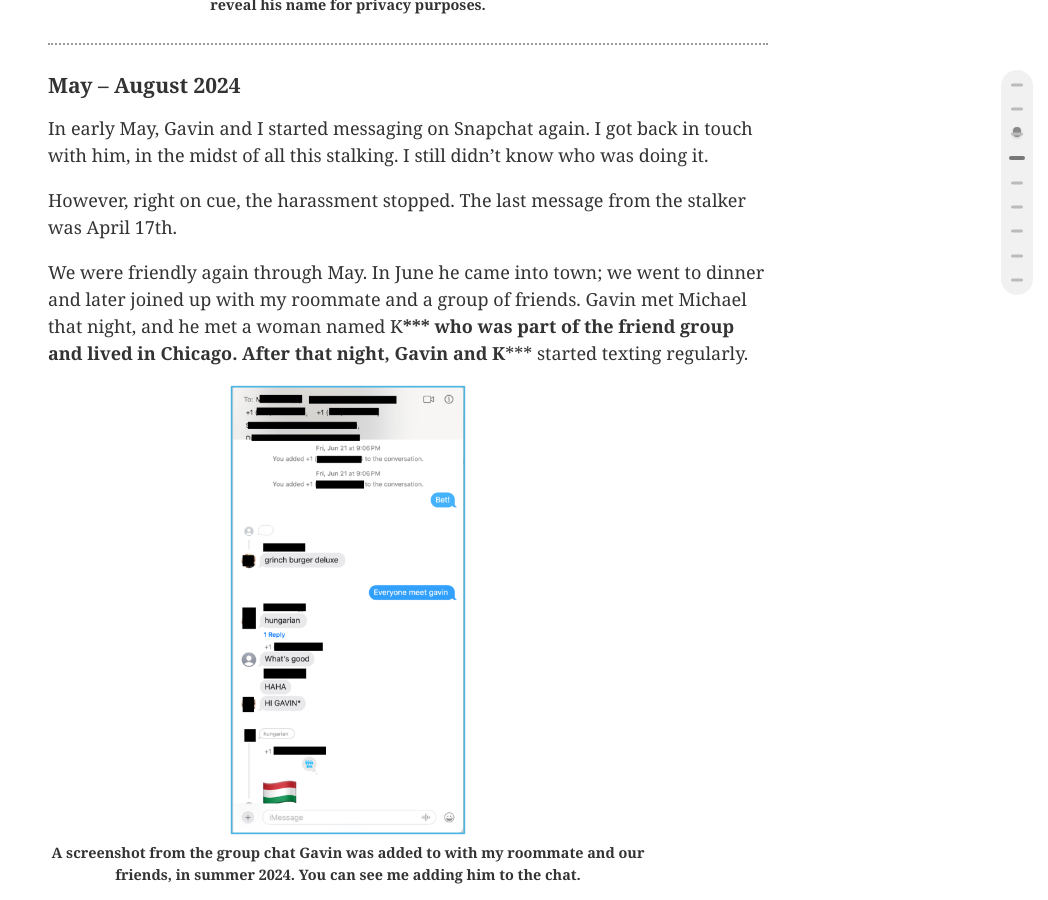
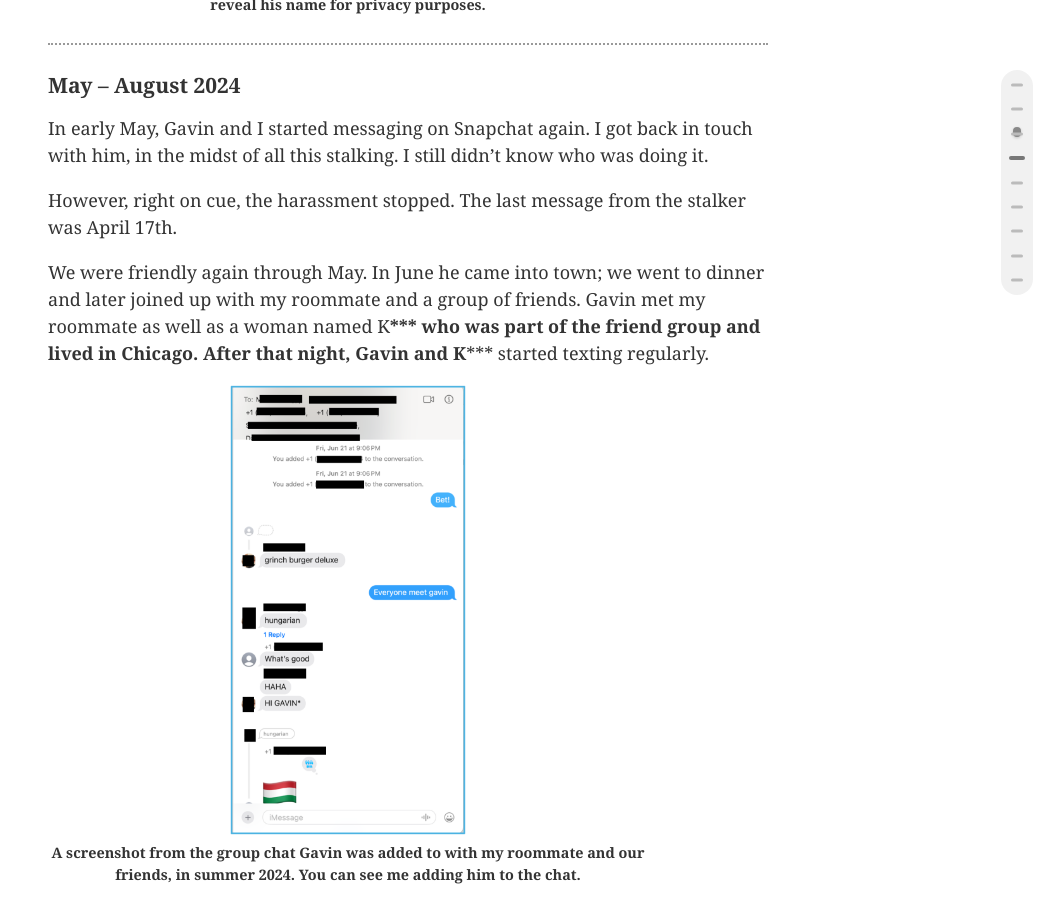
Before and after one commit to 0sps/sullivan.mx, a Jekyll site: the page built from _posts/2026-04-01-Gavin-Grier-stalker.md, in a window 1280 px wide and 900 px high, scrolled down 4468 px. Shown: the whole window, without its empty margins (232-1280 px from the left). Built offline with Jekyll 4.4.1, drawn with Linux system fonts in a browser that asks for light colours.

Commit message:
Update 2026-04-01-Gavin-Grier-stalker.md

```diff
--- a/_posts/2026-04-01-Gavin-Grier-stalker.md
+++ b/_posts/2026-04-01-Gavin-Grier-stalker.md
@@ -45,7 +45,7 @@
 **For the rest of this article, I will use BLUE outlines to denote text messages that came from Gavin's REAL number. RED outlines will indicate fake phone numbers; ones that resolve to no caller ID, are impossible to track down, and are associated with online carriers like Pinger and TextNow.**
 
 <figure style="max-width: 600px; text-align: center;">
-  <a href= "/assets/gavin1.png"><img src="/assets/gavin1.png" alt="S" style="height: 50vh;"></a>
+  <a href= "/assets/gavin1.png"><img src="/assets/gavin1.png" alt="S" style="max-height: 50vh;"></a>
   <figcaption>The stalker (Gavin) texting me. I had lost cell service for 3 days, and posted about it on my Snapchat story. At this point, I had Gavin added on Snapchat.</figcaption>
 </figure>
 
@@ -55,11 +55,11 @@
 
 <div style="display: flex; flex-wrap: wrap; justify-content: center; gap: 1rem;">
   <figure style="flex: 1 1 300px; max-width: 600px; text-align: center; margin: 0;">
-    <a href= "/assets/gavin3.png"><img src="/assets/gavin3.png" alt="S" style="height: 50vh; max-width: 100%; object-fit: contain;"></a>
+    <a href= "/assets/gavin3.png"><img src="/assets/gavin3.png" alt="S" style="max-height: 50vh; max-width: 100%; object-fit: contain;"></a>
     <figcaption>Another example of the texts I would receive. Notice how they use 'tmmr'.</figcaption>
   </figure>
   <figure style="flex: 1 1 300px; max-width: 600px; text-align: center; margin: 0;">
-    <a href= "/assets/gavin4.png"><img src="/assets/gavin4.png" alt="S" style="height: 50vh; max-width: 100%; object-fit: contain;"></a>
+    <a href= "/assets/gavin4.png"><img src="/assets/gavin4.png" alt="S" style="max-height: 50vh; max-width: 100%; object-fit: contain;"></a>
     <figcaption>This is from Gavin. Even as of 2025, he would text me using the spelling 'tmmr'. as you can see, no one else that I have texted has ever said 'tmmr'.</figcaption>
   </figure>
 </div>
@@ -68,7 +68,7 @@
 What jumped out immediately was the slang they would use. The numbers kept spelling things "fkn" and "tmmr." I noticed those spellings specifically because Gavin used them in his own texts to me. It's not common shorthand.
 
 <figure style="max-width: 600px; text-align: center;">
-  <a href= "/assets/gavin2.png"><img src="/assets/gavin2.png" alt="S" style="height: 50vh;"></a>
+  <a href= "/assets/gavin2.png"><img src="/assets/gavin2.png" alt="S" style="max-height: 50vh;"></a>
   <figcaption>This is a screenshot from Gavin's REAL number. As you can see, even as of 2025 he talks like this. He uses the word 'fkn'. no one else I have texted has ever used this spelling before; I searched it in my messages.</figcaption>
 </figure>
 
@@ -77,7 +77,7 @@
  Around late April, another phone number called me, but this was an iPhone. I searched the number and found it went to a man who lived in Seattle. I reached out, and this guy was very kind. He said that person said "his cousin" put him up to it.
 
 <figure style="max-width: 600px; text-align: center;">
-  <a href= "/assets/gavin5.png"><img src="/assets/gavin5.png" alt="S" style="height: 50vh;"></a>
+  <a href= "/assets/gavin5.png"><img src="/assets/gavin5.png" alt="S" style="max-height: 50vh;"></a>
   <figcaption>This is a screenshot from Gavin's cousin. I didn't know it at the time, but Gavin had his cousin prank call me. Like Gavin, this cousin is from seattle. I will not reveal his name for privacy purposes.</figcaption>
 </figure>
 
@@ -91,11 +91,11 @@
 
 However, right on cue, the harassment stopped. The last message from the stalker was April 17th.
 
-We were friendly again through May. In June he came into town; we went to dinner and later joined up with my roommate and a group of friends. Gavin met Michael that night, and he met a woman named K***** who was part of the friend group and lived in Chicago. After that night, Gavin and K***** started texting regularly.
+We were friendly again through May. In June he came into town; we went to dinner and later joined up with my roommate and a group of friends. Gavin met my roommate as well as a woman named K***** who was part of the friend group and lived in Chicago. After that night, Gavin and K***** started texting regularly.
 
 
 <figure style="max-width: 600px; text-align: center;">
-  <a href= "/assets/gavin6.png"><img src="/assets/gavin6.png" alt="S" style="height: 50vh;"></a>
+  <a href= "/assets/gavin6.png"><img src="/assets/gavin6.png" alt="S" style="max-height: 50vh;"></a>
   <figcaption>A screenshot from the group chat Gavin was added to with my roommate and our friends, in summer 2024. You can see me adding him to the chat.</figcaption>
 </figure>
 
@@ -117,7 +117,7 @@
 I kept talking to him anyway. We texted for a few weeks. Eventually he asked about my history with guys.
 
 <figure style="max-width: 100%; text-align: center;">
-  <a href= "/assets/river.png"><img src="/assets/river.png" alt="S" style="height: 50vh;"></a>
+  <a href= "/assets/river.png"><img src="/assets/river.png" alt="S" style="max-height: 50vh;"></a>
   <figcaption>"River", the fake profile Gavin used to catfish me in Fall 2024. These photos are actually for a male adult content creator.</figcaption>
 </figure>
 
@@ -125,13 +125,13 @@
 I vented to this person about Gavin. I called him an asshole and said he was a narcissist. Within one day of that conversation, "River" completely changed. He called me "super stuck up" and said he was done talking to me. Then he told me he had tracked down Gavin's number through a 'flight school schedule' and texted him, sending along screenshots of everything I said.
 
 <figure style="max-width: 600px; text-align: center;">
-  <a href= "/assets/river2.png"><img src="/assets/river2.png" alt="S" style="height: 50vh;"></a>
+  <a href= "/assets/river2.png"><img src="/assets/river2.png" alt="S" style="max-height: 50vh;"></a>
   <figcaption>Texting "River", the fake profile Gavin used to catfish me in Fall 2024. As you can see, the fake person mentioned he found Gavin's number online and texted him. This is impossible, since the flight school does NOT publish ANY contact info whatsoever on its website.</figcaption>
 </figure>
 
 
 <figure style="max-width: 600px; text-align: center;">
-  <a href= "/assets/river3.png"><img src="/assets/river3.png" alt="S" style="height: 50vh;"></a>
+  <a href= "/assets/river3.png"><img src="/assets/river3.png" alt="S" style="max-height: 50vh;"></a>
   <figcaption>"River" calling me stuck up right after I mention Gavin's name.</figcaption>
 </figure>
 
@@ -141,20 +141,20 @@
 Over the next few weeks, the stalker kept coming back specifically to bring up the word "narcissist." Not the other things I said but that specific word. He kept coming back to that one specifically, in a way that made me think it had actually hit something.
 
 <figure style="max-width: 600px; text-align: center;">
-  <a href= "/assets/river4.png"><img src="/assets/river4.png" alt="S" style="height: 50vh;"></a>
+  <a href= "/assets/river4.png"><img src="/assets/river4.png" alt="S" style="max-height: 50vh;"></a>
   <figcaption>The tip of the iceberg. The very beginning of Gavin stalking me as "River".</figcaption>
 </figure>
 
 
 <figure style="max-width: 600px; text-align: center;">
-  <a href= "/assets/river5.png"><img src="/assets/river5.png" alt="S" style="height: 50vh;"></a>
+  <a href= "/assets/river5.png"><img src="/assets/river5.png" alt="S" style="max-height: 50vh;"></a>
   <figcaption>"River" trying to convince me, with screenshots, that he was sending everything I sent to Gavin. He wanted to get a reaction out of me, so when I never replied, he said "Hello".</figcaption>
 </figure>
 
 
 
 <figure style="max-width: 600px; text-align: center;">
-  <a href= "/assets/river6.png"><img src="/assets/river6.png" alt="S" style="height: 50vh;"></a>
+  <a href= "/assets/river6.png"><img src="/assets/river6.png" alt="S" style="max-height: 50vh;"></a>
   <figcaption>Gavin playing mind games with me, acting like he is "River" and pretending to text himself those screenshots to make Gavin supposedly hate me more. However, it was Gavin sending all of this the entire time.</figcaption>
 </figure>
 
@@ -166,7 +166,7 @@
 After a few days, I eventually text Gavin directly to ask how he was doing. He sent me screenshots of what "River" supposedly sent HIM. He seemed happy I reached out, and even apologized for how he acted in the past.
 
 <figure style="max-width: 600px; text-align: center;">
-  <a href= "/assets/river7.png"><img src="/assets/river7.png" alt="S" style="height: 50vh;"></a>
+  <a href= "/assets/river7.png"><img src="/assets/river7.png" alt="S" style="max-height: 50vh;"></a>
   <figcaption>Gavin being surprisingly understandable when I reach out. And somehow not really wondering how the stalker got his number.</figcaption>
 </figure>
 
@@ -203,7 +203,7 @@
 To my surprise, he responded, and stalker immediately went quiet.
 
 <figure style="max-width: 600px; text-align: center;">
-  <a href= "/assets/gavin9.png"><img src="/assets/gavin9.png" alt="S" style="height: 50vh;"></a>
+  <a href= "/assets/gavin9.png"><img src="/assets/gavin9.png" alt="S" style="max-height: 50vh;"></a>
   <figcaption>Gavin being surprisingly understandable when I reach out, again.</figcaption>
 </figure>
 
@@ -217,7 +217,7 @@
 That same morning, I got this from Gavin:
 
 <figure style="max-width: 600px; text-align: center;">
-  <a href= "/assets/gavin10.png"><img src="/assets/gavin10.png" alt="S" style="height: 50vh;"></a>
+  <a href= "/assets/gavin10.png"><img src="/assets/gavin10.png" alt="S" style="max-height: 50vh;"></a>
   <figcaption>Gavin confronting me: conveniently, the stalker has returned immediately now that I have stopped responding to Gavin's constant messgaes, and have not initiated any more plans since the last hangout. Also, note that this text takes place on Jan 30, TWO DAYS after the concert. I'm no expert, but stalking someone because you didn't hear from them in two days seems a little clingy.</figcaption>
 </figure>
 
@@ -235,7 +235,7 @@
 *I had traded in my old red Jeep in August 2025, after Gavin and I had stopped hanging out. Almost nobody knew I had a new car. Gavin had just taken a ride in it four days earlier.*
 
 <figure style="max-width: 600px; text-align: center;">
-  <a href= "/assets/river9.jpg"><img src="/assets/river9.jpg" alt="S" style="height: 50vh;"></a>
+  <a href= "/assets/river9.jpg"><img src="/assets/river9.jpg" alt="S" style="max-height: 50vh;"></a>
   <figcaption>Two days after I drove Gavin to a concert, and he finally knows what kind of car I drive (since I got a new one), the stalker somehow found a way to know this, too.</figcaption>
 </figure>
 
@@ -244,12 +244,12 @@
 What happened was someone dumped a gallon of paint on my car. The paint they dumped caused permanent damage, requiring about $4000 in repairs to the hood. (It was a matte hood, so the paint had to be stripped and re-applied)
 
 <figure style="max-width: 600px; text-align: center;">
-  <a href= "/assets/klein.png"><img src="/assets/klein.png" alt="Sn" style="height: 50vh;"></a>
+  <a href= "/assets/klein.png"><img src="/assets/klein.png" alt="Sn" style="max-height: 50vh;"></a>
   <figcaption>Security camera footage from the vandalism.</figcaption>
 </figure>
 
 <figure style="max-width: 600px; text-align: center;">
-  <a href= "/assets/omg.png"><img src="/assets/omg.png" alt="S" style="height: 50vh;"></a>
+  <a href= "/assets/omg.png"><img src="/assets/omg.png" alt="S" style="max-height: 50vh;"></a>
   <figcaption>The stalker (Gavin) texting me the next day.</figcaption>
 </figure>
 
@@ -259,19 +259,19 @@
 Let's look at some of the harrassment:
 
 <figure style="max-width: 600px; text-align: center;">
-  <a href= "/assets/river10.png"><img src="/assets/river10.png" alt="S" style="height: 50vh;"></a>
+  <a href= "/assets/river10.png"><img src="/assets/river10.png" alt="S" style="max-height: 50vh;"></a>
   <figcaption>Pretending to be random people, just for the hell of it I suppose.</figcaption>
 </figure>
 
 
 
 <figure style="max-width: 100%; text-align: center;">
-  <a href= "/assets/river12.png"><img src="/assets/river12.png" alt="S" style="height: 50vh;"></a>
+  <a href= "/assets/river12.png"><img src="/assets/river12.png" alt="S" style="max-height: 50vh;"></a>
   <figcaption>More harrassment.</figcaption>
 </figure>
 
 <figure style="max-width: 100%; text-align: center;">
-  <a href= "/assets/ricer13.png"><img src="/assets/ricer13.png" alt="S" style="height: 50vh;"></a>
+  <a href= "/assets/ricer13.png"><img src="/assets/ricer13.png" alt="S" style="max-height: 50vh;"></a>
   <figcaption>More harrassment.</figcaption>
 </figure>
 
@@ -296,7 +296,7 @@
 We also started feeding fake information to one of Gavin's friends who would regularly ask my roomate how we were doing. My roommate decided he would mention a fake scenario to this girl: he told her that he was moving out because he hated living with me after all the stalking. He told her that I 'didn't care' about the stalking and I was a terrible friend.. Within days, the stalker texted us with that exact information, framed as an insult.
 
 <figure style="max-width: 100%; text-align: center;">
-  <a href= "/assets/river14.jpg"><img src="/assets/river14.jpg" alt="Screenshot of the stalker saying 'too easy, this has been fun'" style="height: 50vh;"></a>
+  <a href= "/assets/river14.jpg"><img src="/assets/river14.jpg" alt="Screenshot of the stalker saying 'too easy, this has been fun'" style="max-height: 50vh;"></a>
   <figcaption>Looks like he took the bait.</figcaption>
 </figure>
 
@@ -310,7 +310,7 @@
 
 Take a look:
 <figure style="max-width: 100%; text-align: center;">
-  <a href= "/assets/friend.png"><img src="/assets/friend.png" alt="S" style="height: 50vh;"></a>
+  <a href= "/assets/friend.png"><img src="/assets/friend.png" alt="S" style="max-height: 50vh;"></a>
   <figcaption>Gavin is so sloppy, he had both cousins AND friends call me.</figcaption>
 </figure>
 
@@ -320,7 +320,7 @@
 A few months later, I won in Fraknlin County municipal court, and magistrate judge Kirk Lindsey ordered him to pay the amount I was suing for, plus court costs and filing fees.
 
 <figure style="max-width: 100%; text-align: center;">
-  <a href= "/assets/IMG_8912.JPG"><img src="/assets/IMG_8912.JPG" alt="S" style="height: 50vh;"></a>
+  <a href= "/assets/IMG_8912.JPG"><img src="/assets/IMG_8912.JPG" alt="S" style="max-height: 50vh;"></a>
   <figcaption>Got his ass.</figcaption>
 </figure>
 
```
